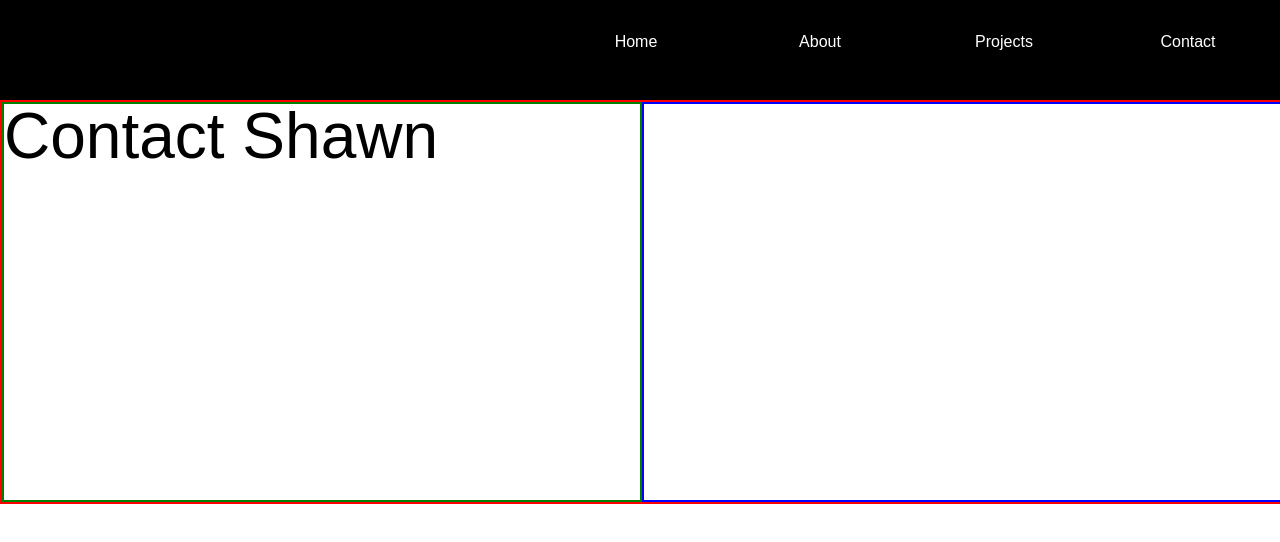
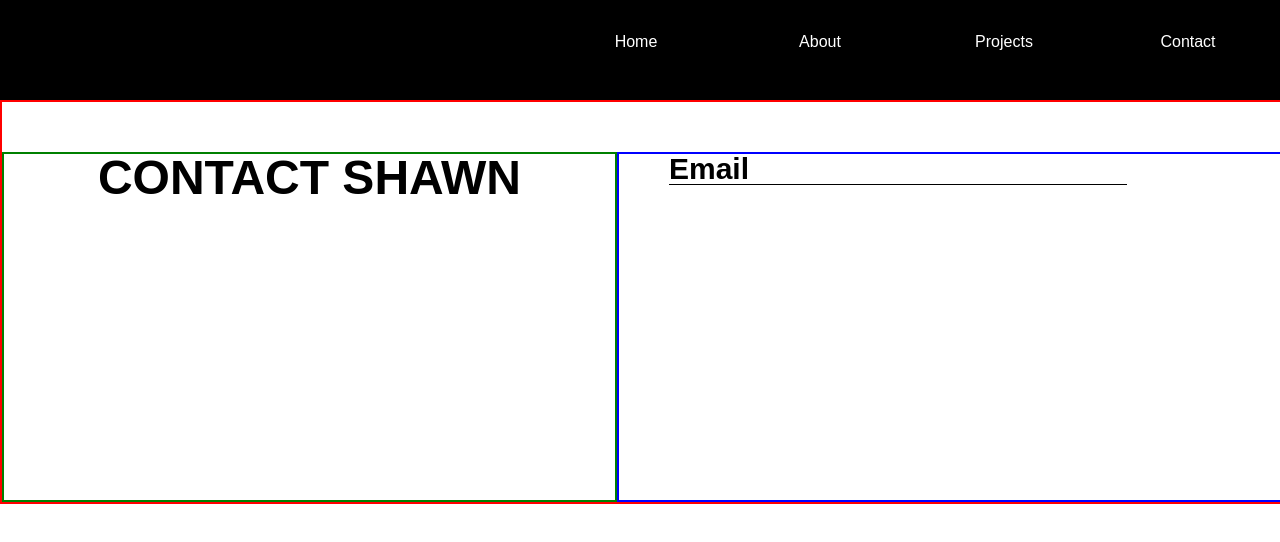
Before and after one commit to shawnmcmahon/portfolio, a React (Create React App) app: page /contact in a window 1280 px wide. Shown: the top 542 px of the page. Built offline with nearby package versions, Linux system fonts and the light colour scheme.

Commit message:
Add email label container

```diff
--- a/src/Components/Contact/Contact.css
+++ b/src/Components/Contact/Contact.css
@@ -8,13 +8,31 @@
 
 .name {
   font-family: 'Prompt', sans-serif;
-  font-size: 4em;
+  font-size: 48px;
+  font-weight: 600;
   line-height: 1;
   border: 2px green solid;
   width: 50%;
+  margin-top: 50px;
+  display: flex;
+  justify-content: center;
 }
 
 .contact-info {
+  font-family: 'Prompt', sans-serif;
+  font-size: 30px;
+  font-weight: 600;
+  line-height: 1;
   border: 2px blue solid;
   width: 50%;
+  margin-top: 50px;
+  display: flex;
+  text-align: start;
+  padding-left: 50px;
 }
+
+.email-container {
+  border-bottom: 1px solid #000;
+  width: 75%;
+  height: 30px;
+}
--- a/src/Components/Contact/Contact.js
+++ b/src/Components/Contact/Contact.js
@@ -5,9 +5,12 @@ const Contact = () => {
     <div>
       <section className="contact-container">
         <div className="name">
-          Contact Shawn
+          CONTACT SHAWN
         </div>
         <div className="contact-info">
+          <div className="email-container">
+            Email
+          </div>
 
         </div>
       </section>
```
